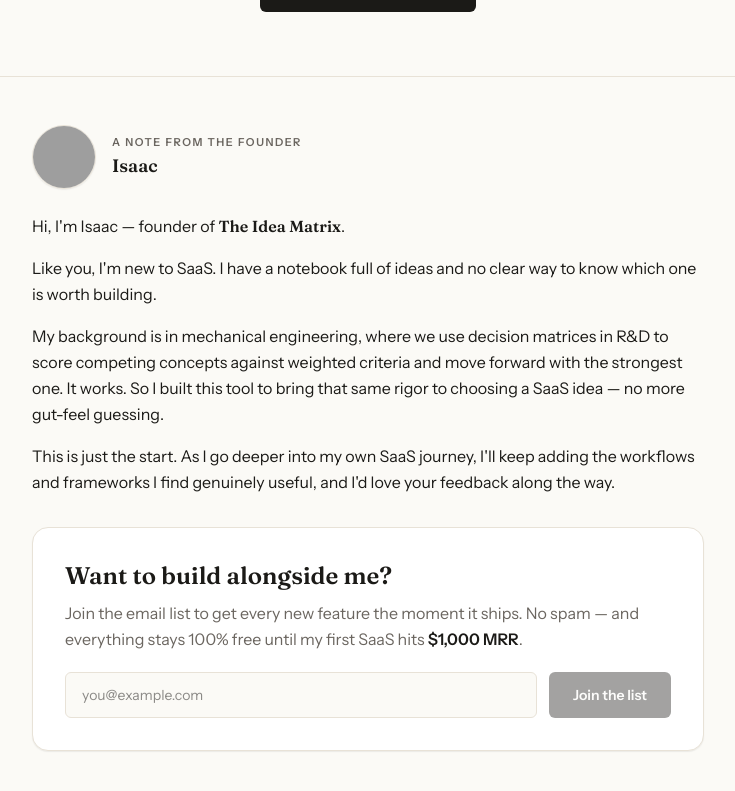
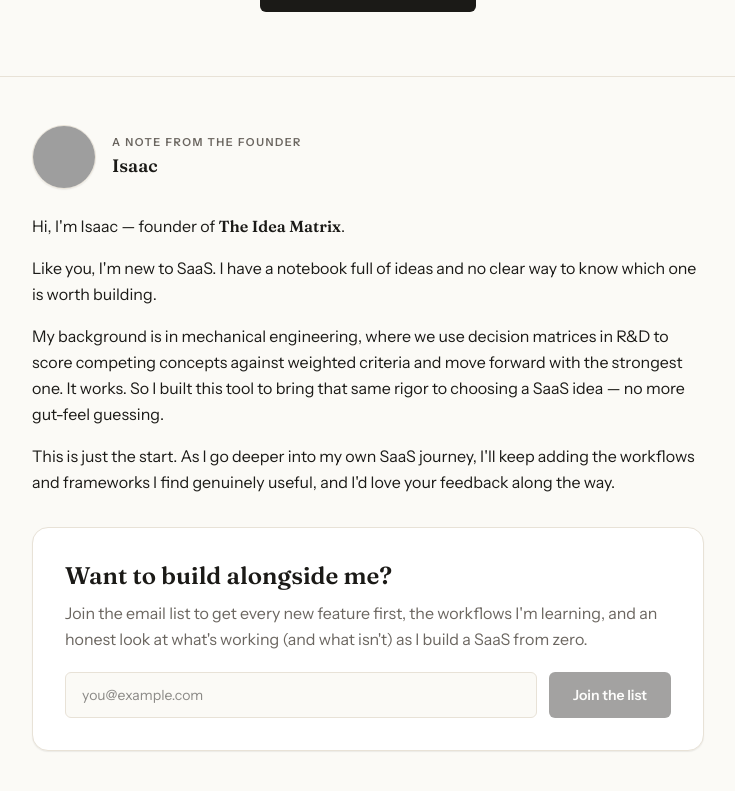
Before and after one commit to isaacvaughan21-cmyk/SaaSDM, a React (Vite) app: page / in a window 1280 px wide. Shown: the part 2297-3088 px from the top of the page, without its empty margins (272-1007 px from the left). Built offline with nearby package versions, Linux system fonts and the light colour scheme; no server answers; grey boxes are pictures that could not be loaded.

Commit message:
Reword email signup CTA
Co-Authored-By: Claude Sonnet 4.6 <noreply@anthropic.com>

```diff
--- a/src/components/FounderNote.tsx
+++ b/src/components/FounderNote.tsx
@@ -76,9 +76,8 @@ export function FounderNote() {
         <div className="mt-8 rounded-2xl border border-line bg-surface shadow-card p-6 md:p-8">
           <h3 className="font-display text-2xl font-semibold text-ink">Want to build alongside me?</h3>
           <p className="mt-2 text-muted leading-relaxed">
-            Join the email list to get every new feature the moment it ships. No spam — and
-            everything stays 100% free until my first SaaS hits{' '}
-            <span className="font-semibold text-ink">$1,000 MRR</span>.
+            Join the email list to get every new feature first, the workflows I'm learning, and an
+            honest look at what's working (and what isn't) as I build a SaaS from zero.
           </p>
 
           {joined ? (
```
